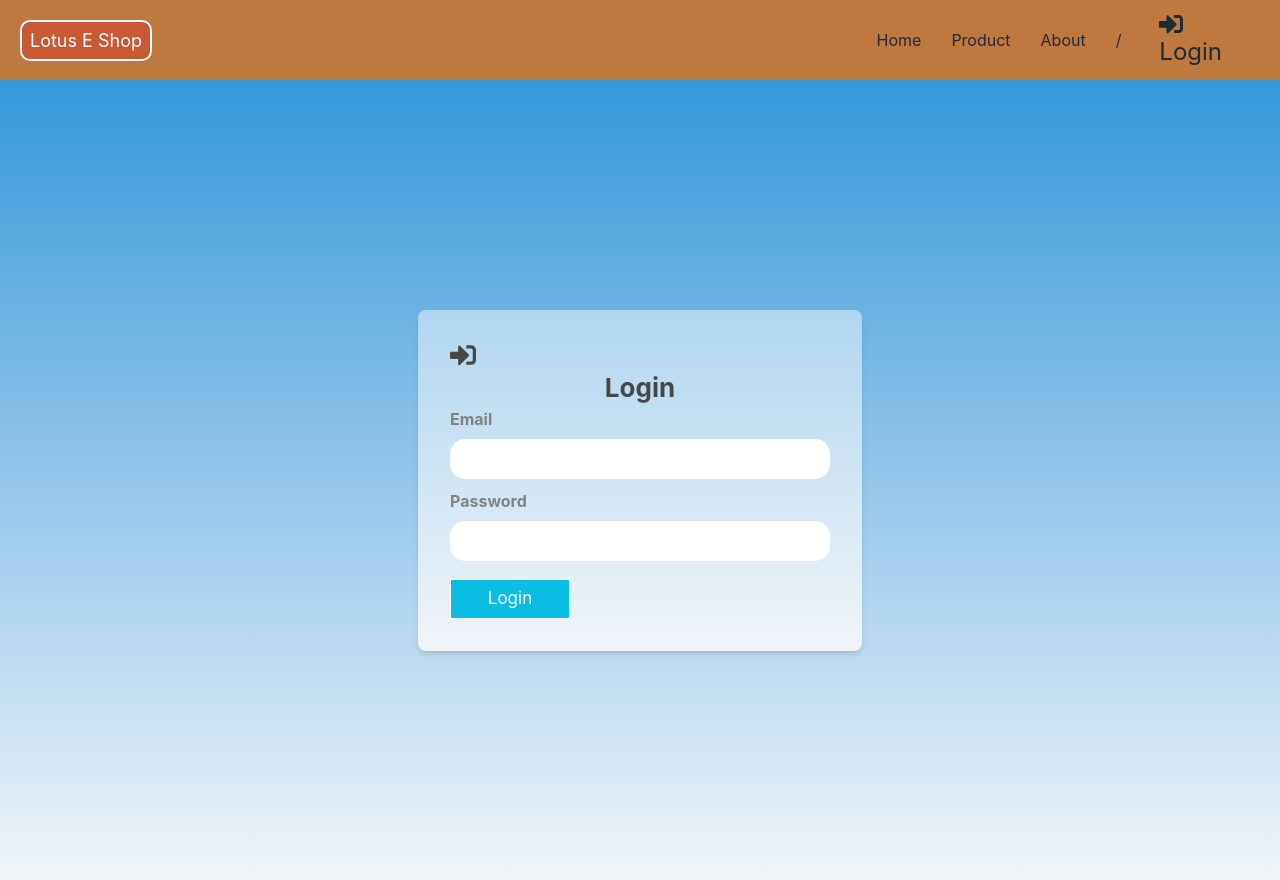
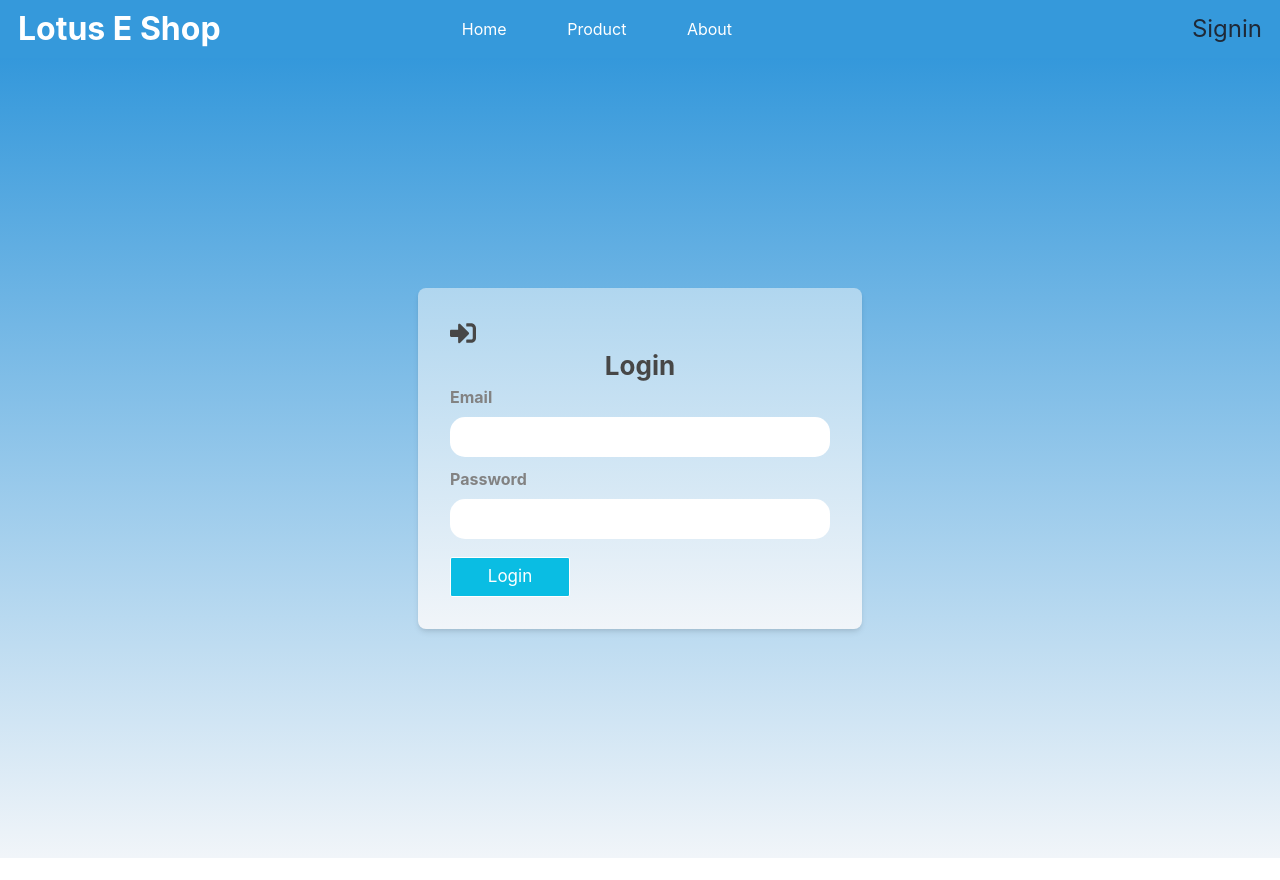
Before and after one commit to LiponRoy/lotus-e-shop-frontend, a React (Create React App) app: page /login in a window 1280 px wide. After the commit the page ends 858 px from the top, so only its background shows below. Built offline with nearby package versions, Linux system fonts and the light colour scheme.

Commit message:
apply some design on navber

```diff
--- a/src/components/Hero.js
+++ b/src/components/Hero.js
@@ -19,7 +19,7 @@ const Hero = () => {
 					</div>
 				</div>
 				<div className='textPart h-screen w-full hidden md:flex flex-col justify-center items-center'>
-					<img className='w-[42%]' src='/img/lady.png' alt='no imag' />
+					<img className='w-[38%]' src='/img/lady.png' alt='no imag' />
 				</div>
 			</div>
 		</div>
--- a/src/components/Navbar/Navbar.css
+++ b/src/components/Navbar/Navbar.css
@@ -2,11 +2,12 @@
     display: flex;
     align-items: center;
     justify-content: space-between;
-    background-color: rgba(172, 81, 6, 0.767);
-    height: 10vh;
-    padding: 0px 20px;
+    background-color: #3599DB;
+    /* height: 10vh; */
+    padding: 5px 10px;
     margin:0px 0px;
     position: relative;
+    /* z-index: -1; */
 
 }
 .leftSide{
@@ -22,21 +23,25 @@ flex: 1;
 
 }
 .logo span {
-    border: 2px solid white;
     color: white;
+    font-weight: 700;
     padding: 8px;
-    font-size: 18px;
-    border-radius: 10px;
-    /* border-top-left-radius: 12px; */
-    background-color: rgba(218, 25, 25, 0.329);
+    font-size: 32px;
+
 }
 .allLink {
 
     display: flex;
     align-items: center;
     justify-content: space-evenly;
+    color: white;
+
 
 }
+.allLink .everyLink:hover {
+ border-bottom: 4px solid #FF9F43;
+}
+
 
 .myLink {
     color: rgb(255, 255, 255);
@@ -44,6 +49,8 @@ flex: 1;
     font-size: 22px;
     padding: 8px;
     text-transform: uppercase;
+    cursor: pointer;
+
 }
 .signout-btn{
         color: rgb(255, 255, 255);
@@ -86,6 +93,13 @@ flex: 1;
                                         color: rgb(255, 255, 255);
                                         font-size: 22px;
                                 }
+                                                                .logo span {
+                                                                    color: white;
+                                                                    font-weight: 500;
+                                                                    padding: 8px;
+                                                                    font-size: 18px;
+
+                                                                }
 
                                 .allLink {
                                     display: none;
--- a/src/components/Navbar/NavbarTwo.js
+++ b/src/components/Navbar/NavbarTwo.js
@@ -32,34 +32,51 @@ const NavbarTwo = () => {
 							<span>Lotus E Shop</span>
 						</div>
 					</div>
-					<div className='middleSide'></div>
-					<div className='rightSide'>
+					<div className='middleSide'>
 						<div className='allLink' id={showLinks ? 'notHidden' : ''}>
 							<Link onClick={closeFunc} className={({ isActive }) => (isActive ? ' active-myLink' : ' myLink')} to='/'>
-								Home
+								<span className='everyLink'>Home</span>
 							</Link>
 							<Link onClick={closeFunc} className={({ isActive }) => (isActive ? ' active-myLink' : ' myLink')} to='/products'>
-								Product
+								<span className='everyLink'>Product</span>
 							</Link>
 							<Link onClick={closeFunc} className={({ isActive }) => (isActive ? ' active-myLink' : ' myLink')} to='/about'>
-								About
+								<span className='everyLink'>About</span>
 							</Link>
-							<span>/ {user && user.name}</span>
-							{user ? (
-								<button className='btn' onClick={onLogout}>
-									<FaSignOutAlt /> Logout
-								</button>
-							) : (
-								<span className='mx-2 text-2xl'>
-									<Link onClick={closeFunc} className={({ isActive }) => (isActive ? ' active-myLink' : ' myLink')} to='/login'>
-										<FaSignInAlt /> Login
-									</Link>
-								</span>
-							)}
+							<div className='md:hidden'>
+								{/* <span>/ {user && user.name}</span> */}
+								{user ? (
+									<button className='btn btn-warning' onClick={onLogout}>
+										Logout
+									</button>
+								) : (
+									<span className='mx-2 text-2xl btn btn-warning'>
+										<Link onClick={closeFunc} className={({ isActive }) => (isActive ? ' active-myLink' : ' myLink')} to='/login'>
+											Login
+										</Link>
+									</span>
+								)}
+							</div>
 						</div>
+					</div>
+					<div className='rightSide'>
 						<div className='toggleBut' onClick={() => setShowLink(!showLinks)}>
 							{showLinks ? <FaRegWindowClose></FaRegWindowClose> : <FaBars></FaBars>}
 						</div>
+					</div>
+					<div className='hidden md:block'>
+						{/* <span>/ {user && user.name}</span> */}
+						{user ? (
+							<button className='btn btn-warning ' onClick={onLogout}>
+								Signout
+							</button>
+						) : (
+							<span className='mx-2 text-2xl'>
+								<Link onClick={closeFunc} className={({ isActive }) => (isActive ? ' active-myLink' : ' myLink')} to='/login'>
+									Signin
+								</Link>
+							</span>
+						)}
 					</div>
 				</div>
 			</div>
```
